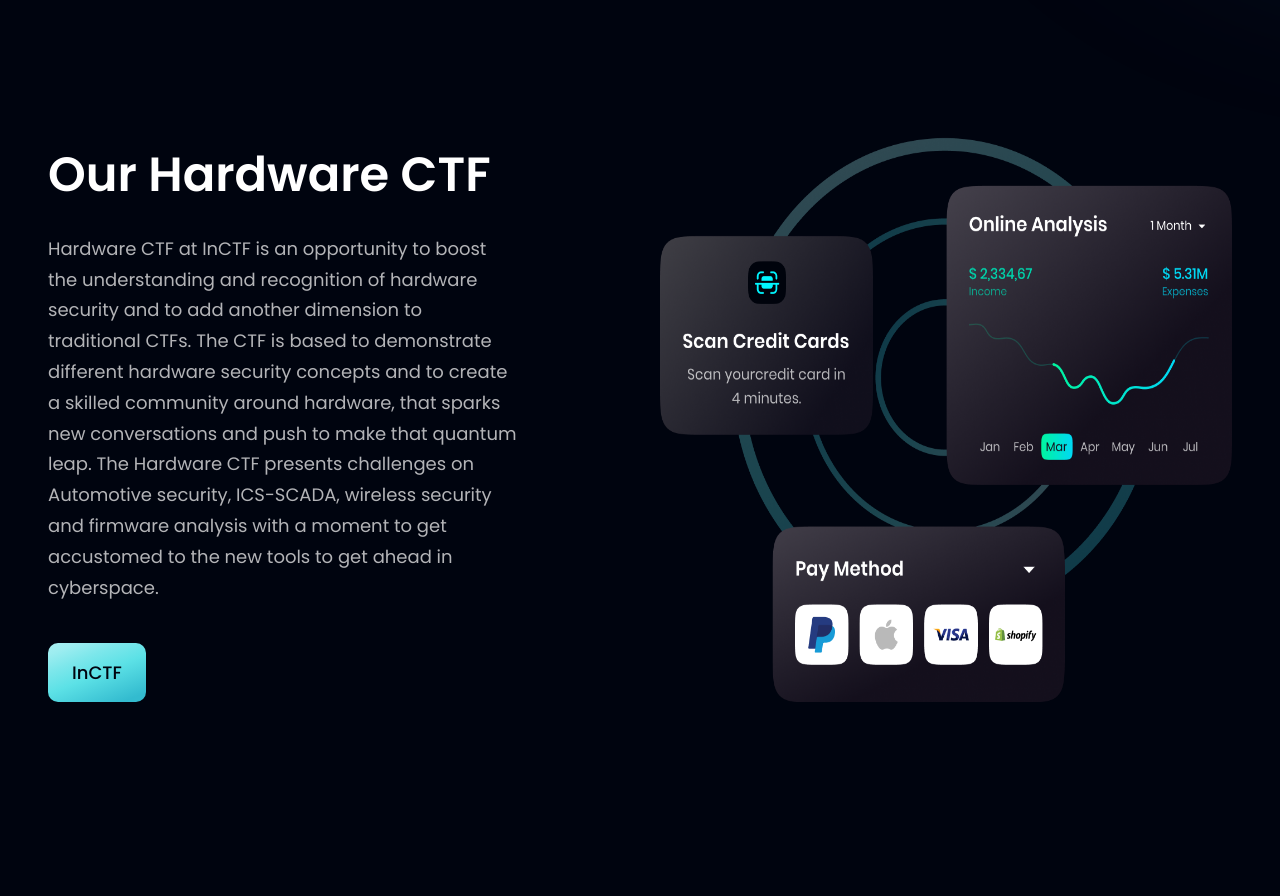
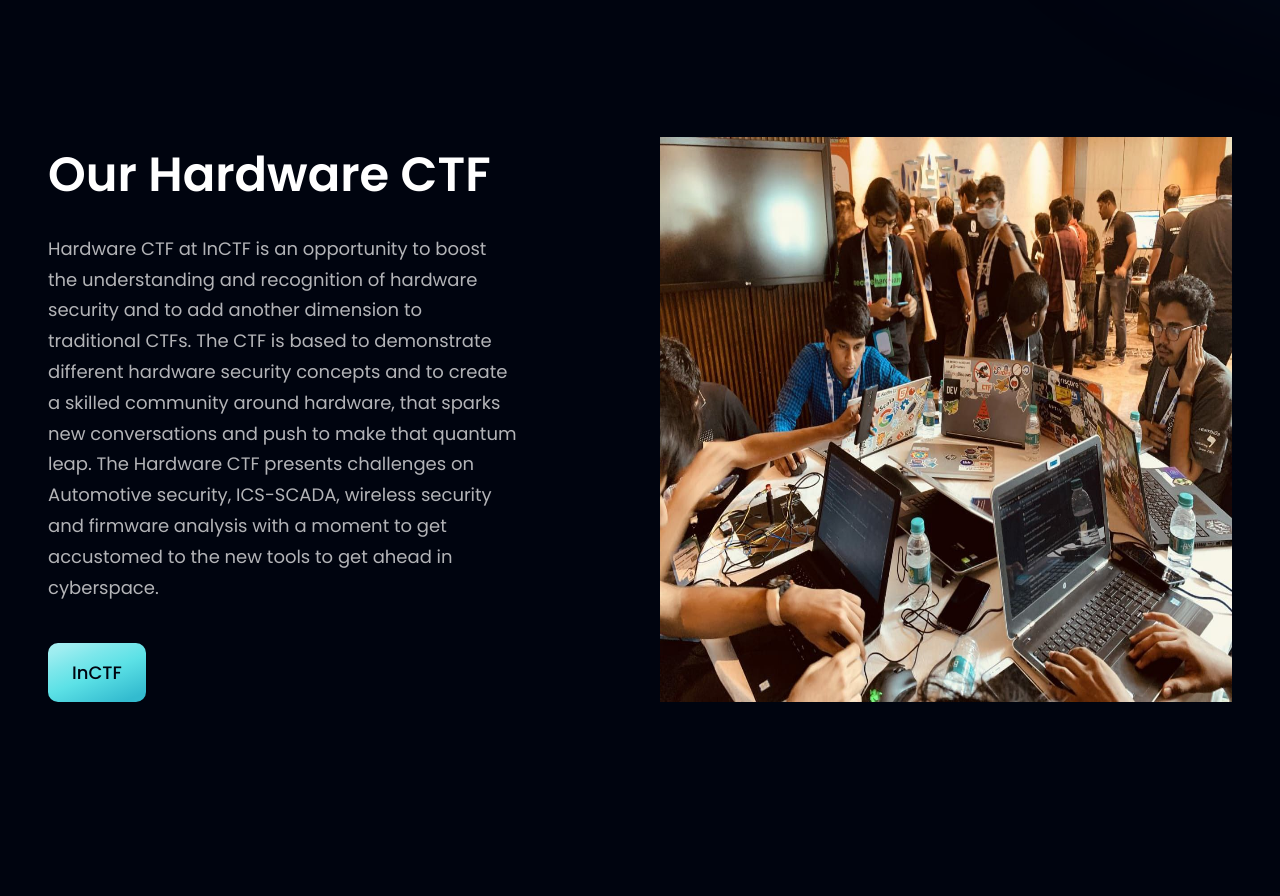
Before and after one commit to Aashray446/biosHardware, a React (Vite) app: page / in a window 1280 px wide. Shown: the part 3920-4816 px from the top of the page. Built offline with nearby package versions, Linux system fonts and the light colour scheme.

Commit message:
added team pic

```diff
--- a/src/components/CardDeal.jsx
+++ b/src/components/CardDeal.jsx
@@ -1,6 +1,7 @@
 import { card } from "../assets";
 import styles, { layout } from "../style";
 import Button from "./Button";
+import TeamPhoto from '../assets/team.jpeg';
 
 const CardDeal = () => (
   <section className={layout.section}>
@@ -16,7 +17,7 @@
     </div>
 
     <div className={layout.sectionImg}>
-      <img src={card} alt="billing" className="w-[100%] h-[100%]" />
+      <img src={TeamPhoto} alt="billing" className="w-[100%] h-[100%]" />
     </div>
   </section>
 );
```
Also changed, not shown: src/assets/team.jpeg (added).
